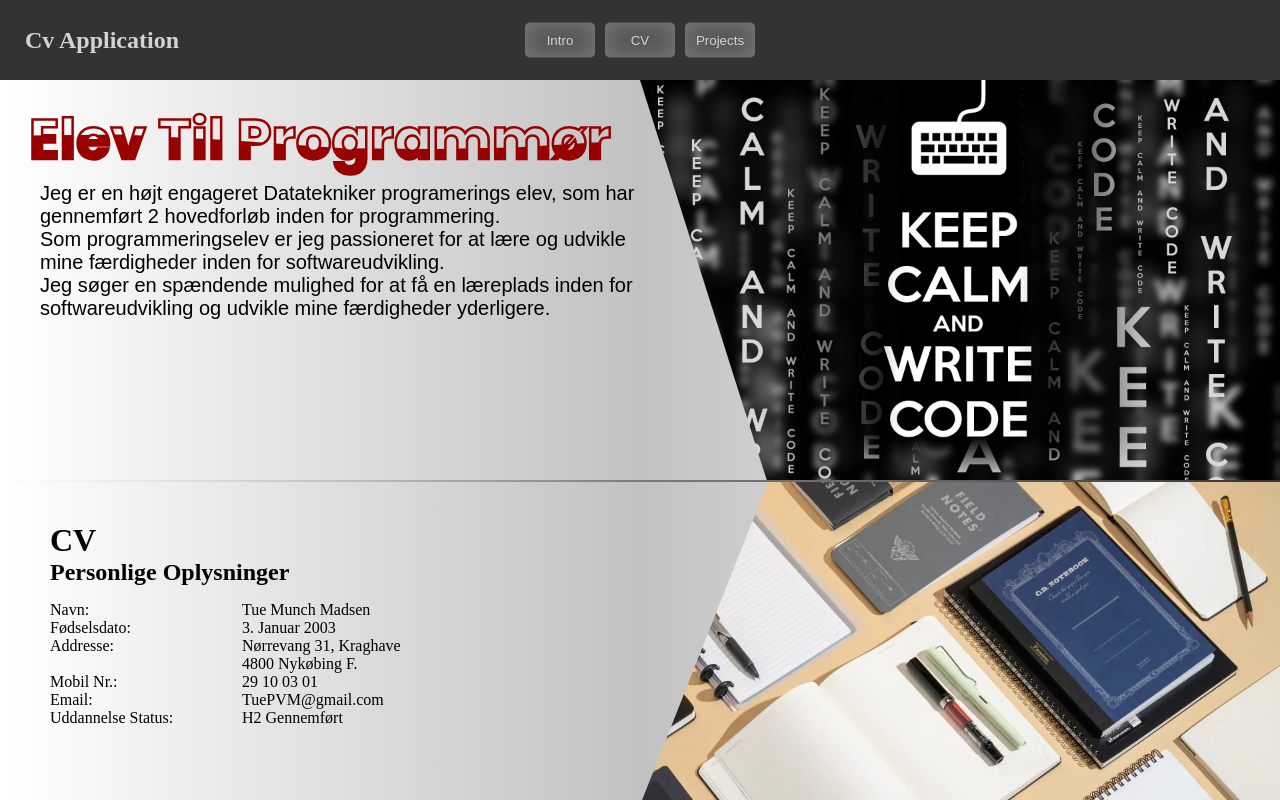
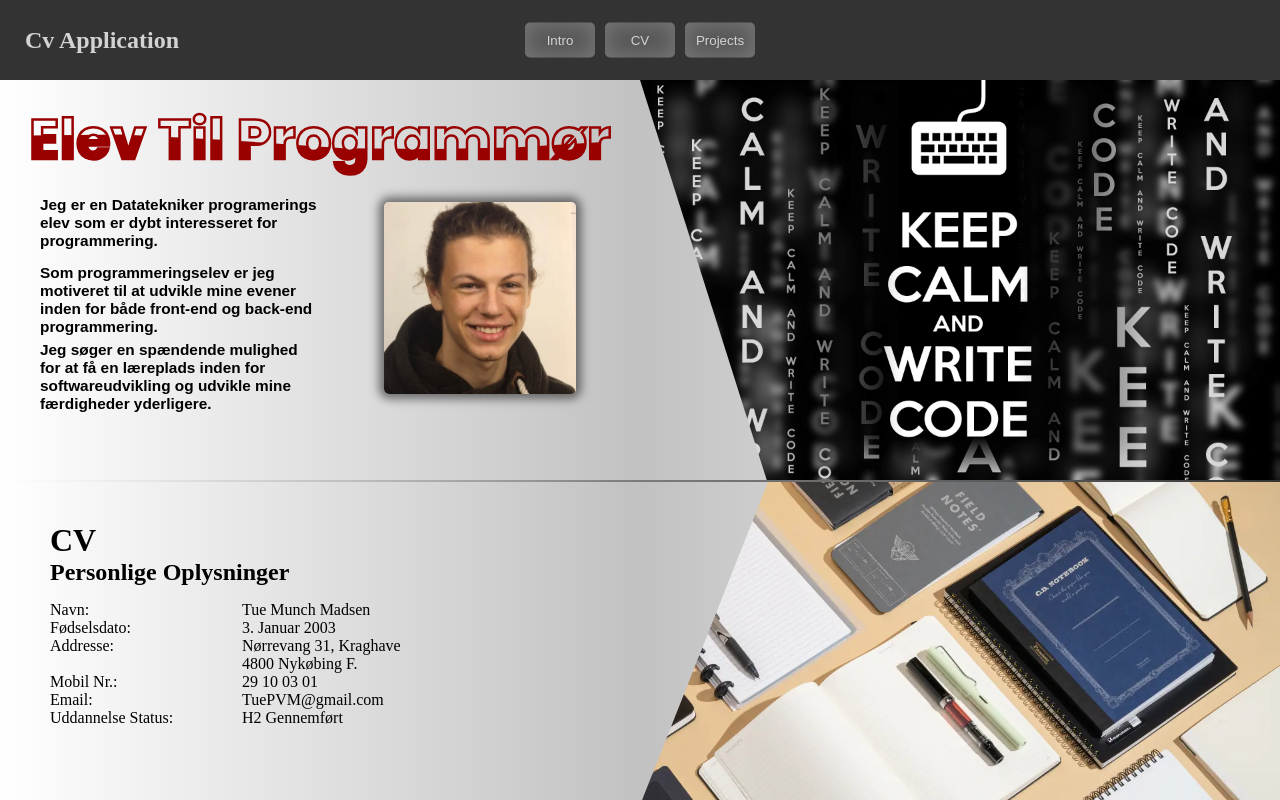
Before and after one commit to PandaOnCaffeine/CvApplication, an Angular app: page / in a window 1280 px wide. Shown: the top 800 px of the page. Built offline with nearby package versions, Linux system fonts and the light colour scheme; grey boxes are pictures that could not be loaded.

Commit message:
Intro css Grid and Font

```diff
--- a/src/app/intro/intro.component.css
+++ b/src/app/intro/intro.component.css
@@ -20,15 +20,60 @@
     display: flex;
     justify-content: space-between;
     border-bottom: 2px solid transparent;
-    border-image: linear-gradient(0.25turn, rgba(255, 255, 255,1), rgba(51, 51, 51,0.5), #333);
+    border-image: linear-gradient(0.25turn, rgba(255, 255, 255, 1), rgba(51, 51, 51, 0.5), #333);
     border-image-slice: 1;
 }
+
+/*                                     */
+/*                                     */
+/*                Pictures             */
+/*                                     */
+/*                                     */
 
 /*Intro picture, Turned monotone*/
 .intro-picture {
     width: 50vw;
     filter: grayscale(100%);
 }
+
+/*Picture of me*/
+.intro-cv-picture {
+    height: 15vw;
+    border-radius: 5px;
+    box-shadow: 0px 0px 10px 5px rgba(0,0,0,0.5);
+}
+
+/*                                     */
+/*                                     */
+/*           Intro Left grid           */
+/*                                     */
+/*                                     */
+
+/**/
+.intro-left-container {
+    display: grid;
+    grid-template-columns: repeat(2, 1fr);
+    grid-template-rows: repeat(3, 1fr);
+    align-items: center;
+    justify-items: center;
+}
+
+/**/
+#grid-first { grid-area: 1 / 1 / 2 / 2; }
+
+/**/
+#grid-second { grid-area: 2 / 1 / 3 / 2; }
+
+/**/
+#grid-third { grid-area: 3 / 1 / 4 / 2; }
+
+/**/
+#grid-forth { grid-area: 1 / 2 / 4 / 3; }
+
+
+
+
+
 
 /*                                     */
 /*                                     */
@@ -39,9 +84,10 @@
 
 /*Intro text*/
 .intro-text {
-    padding: 0 0 0 40px;
-    font-size: 20px;
+    padding: 5px 0 0 40px;
+    font-size: 1.2vw;
     font-family: Arial, Helvetica, sans-serif;
+    font-weight: 550;
 }
 
 /*                                     */
--- a/src/app/intro/intro.component.html
+++ b/src/app/intro/intro.component.html
@@ -3,21 +3,24 @@
     <div>
         <!--Intro headline-->
         <div class="intro-headline">
-            <!-- <h1 class="intro-headline-left">&#60;</h1> -->
+            <!-- <h1 class="intro-headline-left">&#60;</h1> --> <!-- NOT USED ATM -->
             <div class="content">
                 <h1>Elev Til Programmør</h1> <!--Nysgerrig Elev inden for Softwareverdenen-->
                 <h1>Elev Til Programmør</h1> <!--Nysgerrig Elev inden for Softwareverdenen-->
             </div>
-            <!-- <h1 class="intro-headline-right">&#62;</h1> -->
+            <!-- <h1 class="intro-headline-right">&#62;</h1> --> <!-- NOT USED ATM -->
         </div>
-        <p class="intro-text"> <!--Intro text-->
-            Jeg er en højt engageret Datatekniker programerings elev, som har gennemført 2 hovedforløb inden for
-            programmering.<br>
-            Som programmeringselev er jeg passioneret for at lære og udvikle mine færdigheder inden for
-            softwareudvikling.<br>
-            Jeg søger en spændende mulighed for at få en læreplads inden for softwareudvikling og udvikle mine
-            færdigheder yderligere.
-        </p>
+        <!--Left side of intro thingy-->
+        <div class="intro-left-container">
+            <!--Intro text-->
+            <p class="intro-text" id="grid-first">Jeg er en Datatekniker programerings elev som er dybt interesseret for
+                programmering.</p>
+            <p class="intro-text" id="grid-second">Som programmeringselev er jeg motiveret til at udvikle mine evener
+                inden for både front-end og back-end programmering.</p>
+            <p class="intro-text" id="grid-third">Jeg søger en spændende mulighed for at få en læreplads inden for
+                softwareudvikling og udvikle mine færdigheder yderligere.</p>
+            <img class="intro-cv-picture" id="grid-forth" src="./assets/CvPic.jpg" alt="picture of me">
+        </div>
     </div>
     <!--Right side of intro-->
     <img class="intro-picture cut-corner-left" src="./assets/Coding.jpg" alt="coding picture">
```
Also changed, not shown: src/assets/Dalia.ttf (added), src/assets/Nexa-Heavy.ttf (added).
